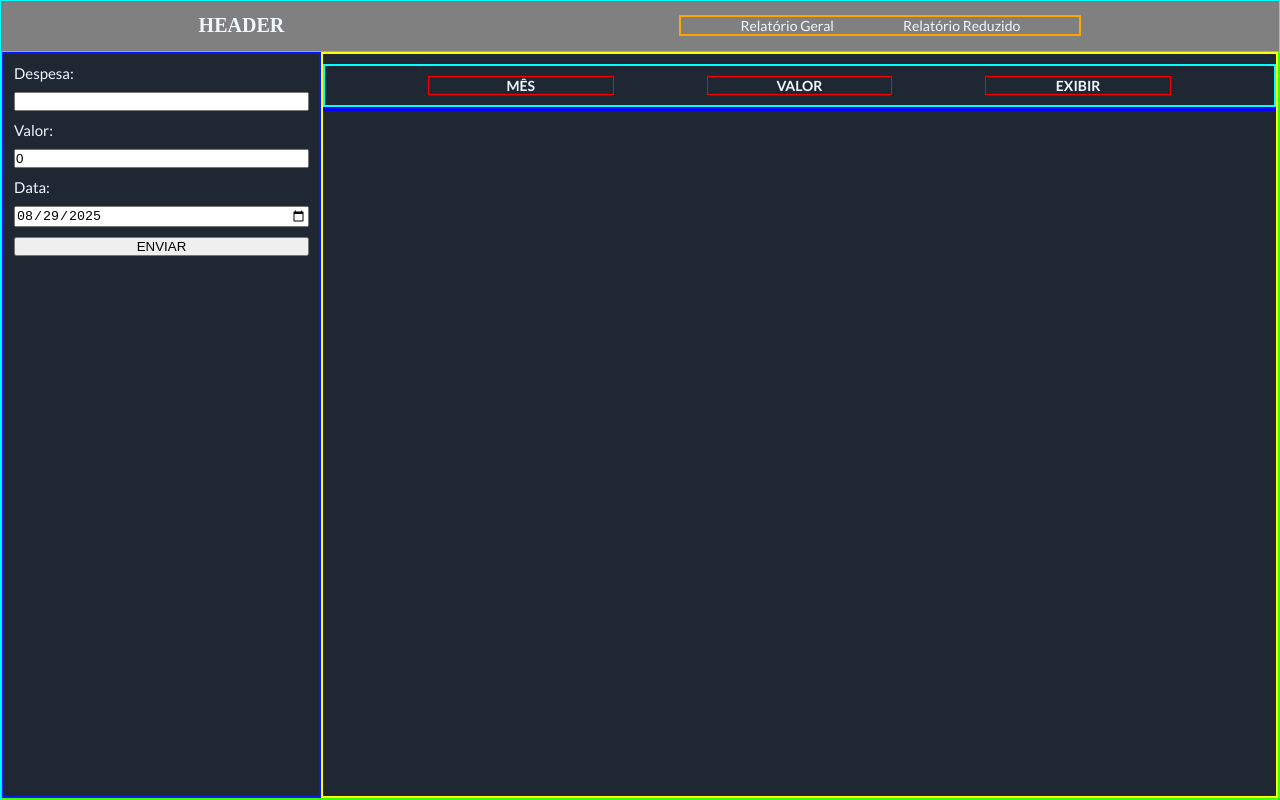
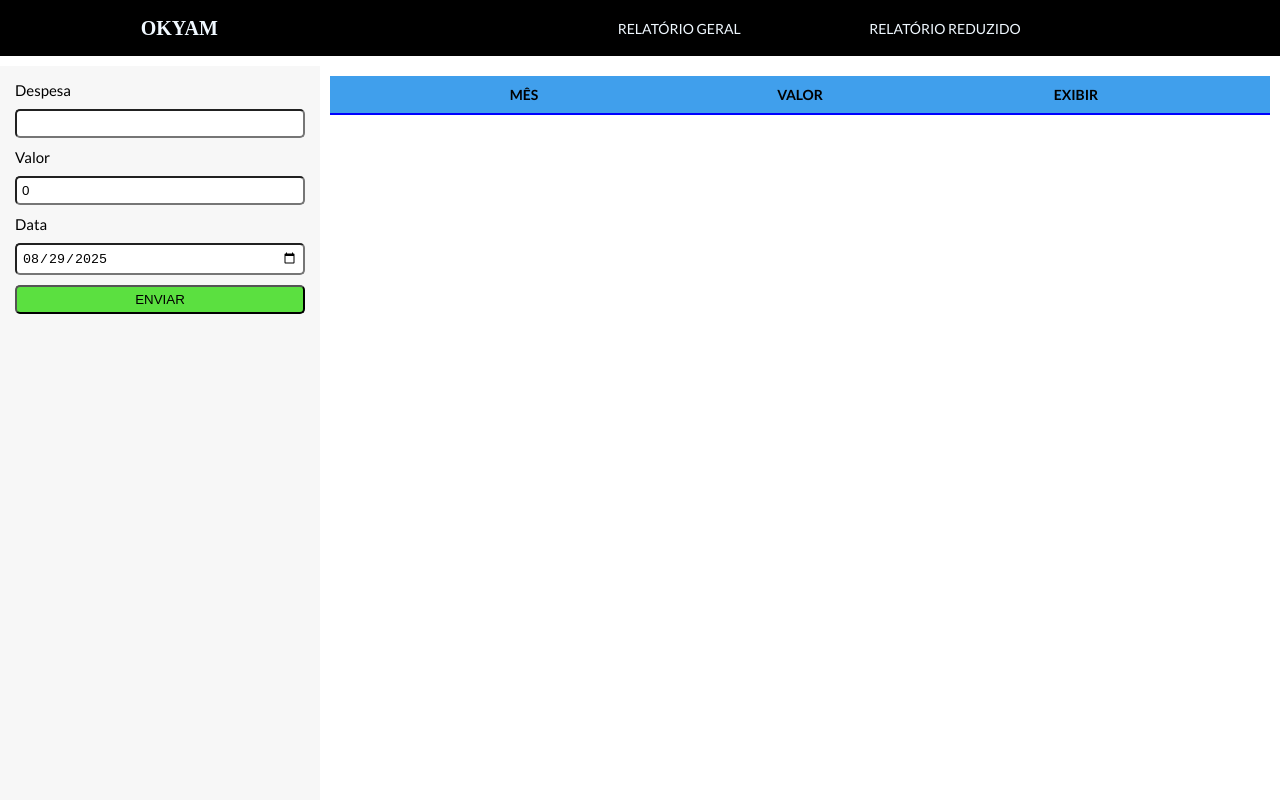
Before and after one commit to maykoosilva/MoneyTrack, a React (Vite) app: page / in a window 1280 px wide. Built offline with nearby package versions, Linux system fonts and the light colour scheme.

Commit message:
Estilizando e corrigindo bugs da entrada e formatação de valores da despesa

```diff
--- a/src/App.jsx
+++ b/src/App.jsx
@@ -1,6 +1,7 @@
 import { useEffect, useState } from "react"
 import FormNovaDespesa from "./components/nova-despesa/FormNovaDespesa"
 import ListaDespesas from "./components/lista-despesas/ListaDespesas"
+import { converterParaNumero } from "./utils/converterParaNumero"
 
 import style from "./App.module.css"
 
@@ -16,7 +17,7 @@ function App() {
   useEffect(()=>{
     const agrupado = despesas.reduce((acc, valorAgrupado)=>{
       const mes = valorAgrupado.data.slice(0, 7)
-      const valorDespesa = parseFloat(valorAgrupado.valorDespesas.replace("R$", "").replace(",", "."))
+      const valorDespesa = converterParaNumero(valorAgrupado.valorDespesas)
 
       if (!acc[mes]){
         acc[mes] = 0
@@ -34,14 +35,16 @@ function App() {
     setAgrupadoData(agrupadoArray)
   }, [despesas])
 
+  console.log(agrupadoData)
+
   return (
     <div className={style['container']}>
     <header className={style['header']}>
-      <h1>HEADER</h1>
+      <h1>OKYAM</h1>
       <nav className={style["bar-nav"]}>
         <ul className={style['item-nav']}>
-          <li>Relatório Geral</li>
-          <li>Relatório Reduzido</li>
+          <li>RELATÓRIO GERAL</li>
+          <li>RELATÓRIO REDUZIDO</li>
         </ul>
       </nav>
     </header>
--- a/src/App.module.css
+++ b/src/App.module.css
@@ -1,28 +1,32 @@
 @import url('https://fonts.googleapis.com/css2?family=Lato:ital,wght@0,100;0,300;0,400;0,700;0,900;1,100;1,300;1,400;1,700;1,900&display=swap');
 
 .container{
-    border: 0.1rem cyan solid;
     height: 100dvh;
     display: grid;
     grid-template-columns: 1fr 5fr;
-    grid-template-rows: 1fr 15fr;
+    grid-template-rows: 1fr 13fr;
+    gap: 1rem;
     grid-template-areas: "header header" "main main";
 }
 
 .header{
     grid-area: header;
-    background-color: gray;
+    background-color: black;
+    color: aliceblue;
     display: flex;
     align-items: center;
     justify-content: space-around;
+    width: 100dvw;
 }
 
-.bar-nav, .item-nav{
-    border: 0.1rem orange solid;
+.bar-nav{
+    width: 50%;
+}
+
+.item-nav{
     display: flex;
     align-items: center;
     justify-content: space-evenly;
-    min-width: 40rem;
     list-style: none;
     font-family: "Lato", sans-serif;
     font-weight: 400;
@@ -36,7 +40,6 @@
 
 .main{
     grid-area: main;
-    border: 0.1rem rgb(51, 255, 0) solid;
     display: grid;
     grid-template-columns: 1fr 3fr;
 }
--- a/src/components/lista-despesas/ListaDespesas.jsx
+++ b/src/components/lista-despesas/ListaDespesas.jsx
@@ -1,4 +1,5 @@
 import styles from "./ListaDespesas.module.css"
+import { formatarMonetario } from "../../utils/formatarMonetario";
 
 function ListaDespesas({showList}){
     return(
@@ -17,8 +18,8 @@ function ListaDespesas({showList}){
                         return(
                                 <li key={mes}>
                                     <span>{mes}</span>
-                                    <span>{valor}</span>
-                                    <span><button>EXIBIR</button></span>
+                                    <span>{formatarMonetario(valor)}</span>
+                                    <span>EXIBIR</span>
                                 </li>
                             )
                     })
--- a/src/components/lista-despesas/ListaDespesas.module.css
+++ b/src/components/lista-despesas/ListaDespesas.module.css
@@ -1,29 +1,47 @@
 .container-despesas{
-    border: 0.2rem yellow solid;
-    padding: 1rem 0;
+    /*border: 0.2rem yellow solid;*/
+    padding: 1rem 1rem;
 }
 
-.header .span-font{
+.header{
+    background-color: rgb(64, 159, 236);
+}
+
+.container-despesas .header .span-font{
     font-family: "Lato";
     font-weight: 700;
     font-size: 1.4rem;
+    width: 20%;
+    text-align: center;
+    /*border: 0.1rem red solid;*/
 }
 
-.header, .container-despesas .list-despesas li{
-    border: 0.2rem cyan solid;
+.container-despesas .list-despesas{
+    border: 0.1rem blue solid;
+    list-style: none;
+}
+
+.container-despesas .list-despesas li:nth-child(odd){
+    background-color: #e1e1e1;
+}
+
+.container-despesas .list-despesas li:nth-child(even){
+    background-color: #f9f9f9;
+}
+
+.container-despesas .header, .container-despesas .list-despesas li{
+    /*border: 0.1rem rgb(255, 0, 255) solid;*/
     padding: 1rem;
     display: flex;
     justify-content: space-evenly;
     align-items: center;
+    font-family: "Lato";
+    font-weight: 400;
+    font-size: 1.4rem;
 }
 
-.container-despesas .header span, .container-despesas .list-despesas li span{
-    border: 0.1rem red solid;
+.container-despesas .list-despesas li span{
+    /*border: 0.1rem red solid;*/
     width: 20%;
     text-align: center;
 }
-
-.container-despesas .list-despesas{
-    list-style: none;
-    border: 0.2rem blue solid;
-}
--- a/src/components/nova-despesa/FormNovaDespesa.jsx
+++ b/src/components/nova-despesa/FormNovaDespesa.jsx
@@ -1,5 +1,6 @@
 import { useState } from "react";
 import styles from "./FormNovaDespesa.module.css"
+import { formatarMonetario } from "../../utils/formatarMonetario";
 import { v4 as uuidv4 } from "uuid";
 
 function FormNovaDespesa({onAddDespesa}){
@@ -26,7 +27,7 @@ function FormNovaDespesa({onAddDespesa}){
         const {name, value} = evt.target;
         if (name === "valorDespesas"){
             const onlyNumber = value.replace(/\D/g, "")
-            const numberFormat = new Intl.NumberFormat("pt-br", {style: "currency", currency:"BRL"}).format(parseFloat(onlyNumber) / 100)
+            const numberFormat = formatarMonetario(onlyNumber)
 
             setDespesas((prev)=> ({...prev, [name]: numberFormat}))
         }
@@ -71,13 +72,13 @@ function FormNovaDespesa({onAddDespesa}){
 
     return(
         <form onSubmit={handleSubmit} className={styles['form']}>
-            <label htmlFor="txtDespesa" className={styles['font-label']}>Despesa: </label>
-            <input className={styleErro ? styles.inputError : ""} type="text" id="txtDespesa" name="nomeDespesas" value={despesas.nomeDespesas} onChange={verifyInput}/>
+            <label htmlFor="txtDespesa">Despesa</label>
+            <input className={styleErro ? styles['input-error'] : ""} type="text" id="txtDespesa" name="nomeDespesas" value={despesas.nomeDespesas} onChange={verifyInput}/>
 
-            <label htmlFor="txtValor" className={styles['font-label']}>Valor: </label>
+            <label htmlFor="txtValor">Valor</label>
             <input type="text" name="valorDespesas" id="txtValor" value={despesas.valorDespesas} onChange={verifyInput}/>
 
-            <label htmlFor="txtData" className={styles['font-label']}>Data: </label>
+            <label htmlFor="txtData">Data</label>
             <input type="date" name="data" id="txtData" value={despesas.data} onChange={verifyInput}/>
 
             <button type="submit">ENVIAR</button>
--- a/src/components/nova-despesa/FormNovaDespesa.module.css
+++ b/src/components/nova-despesa/FormNovaDespesa.module.css
@@ -1,20 +1,27 @@
 @import url('https://fonts.googleapis.com/css2?family=Lato:ital,wght@0,100;0,300;0,400;0,700;0,900;1,100;1,300;1,400;1,700;1,900&display=swap');
 
-.inputError{
+.input-error{
     border-color: rgb(255, 0, 234);
 }
 
 .form{
-    border: 0.2rem rgb(0, 26, 255) solid;
-    padding: 1rem;
+    background-color: #F7F7F7;
+    padding: 1.5rem;
     display: flex;
     flex-direction: column;
     gap: 1rem;
-}
-
-.font-label{
     font-family: "Lato", sans-serif;
     font-weight: 400;
     font-style: normal;
     font-size: 1.5rem;
 }
+
+
+.form input, .form button{
+    border-radius: 0.5rem;
+    padding: 0.5rem;
+}
+
+.form button{
+    background-color: rgb(91, 224, 64);
+}
--- a/src/index.css
+++ b/src/index.css
@@ -7,8 +7,3 @@
 :root{
   font-size: 62.5%;
 }
-
-body{
-  background-color: #1f2733;
-  color: aliceblue;
-}
--- /dev/null
+++ b/src/utils/converterParaNumero.js
@@ -0,0 +1,5 @@
+export const converterParaNumero = (valor) =>{
+    let valorFormatado = valor.replace("R$", "").replace(".", "").replace(",", ".")
+
+    return parseFloat(valorFormatado) * 100;
+}
--- /dev/null
+++ b/src/utils/formatarMonetario.js
@@ -0,0 +1,3 @@
+export const formatarMonetario = (valor) =>{
+    return new Intl.NumberFormat("pt-br", {style:"currency", currency: "BRL"}).format(parseFloat(valor)/ 100)
+}
```
